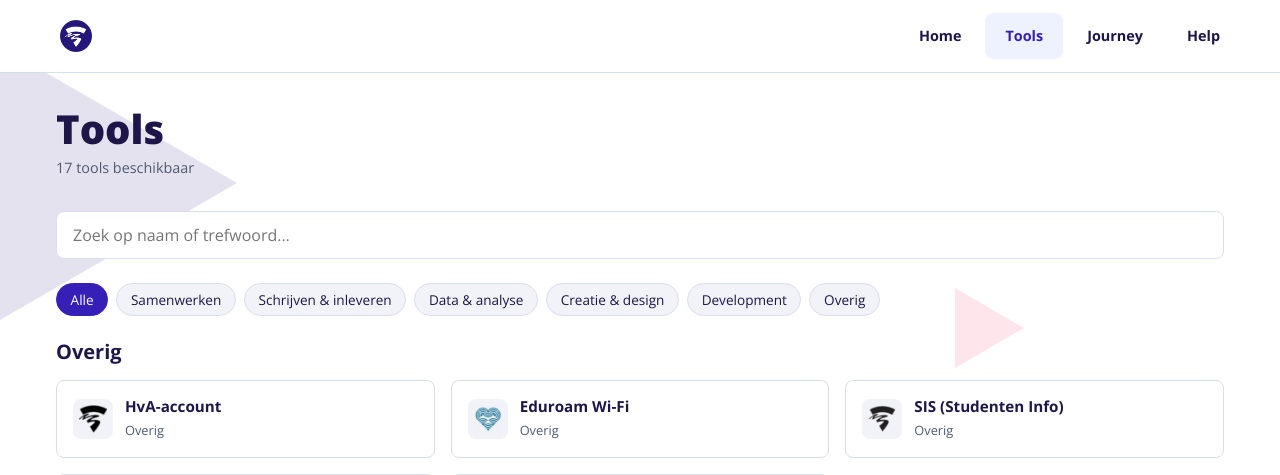
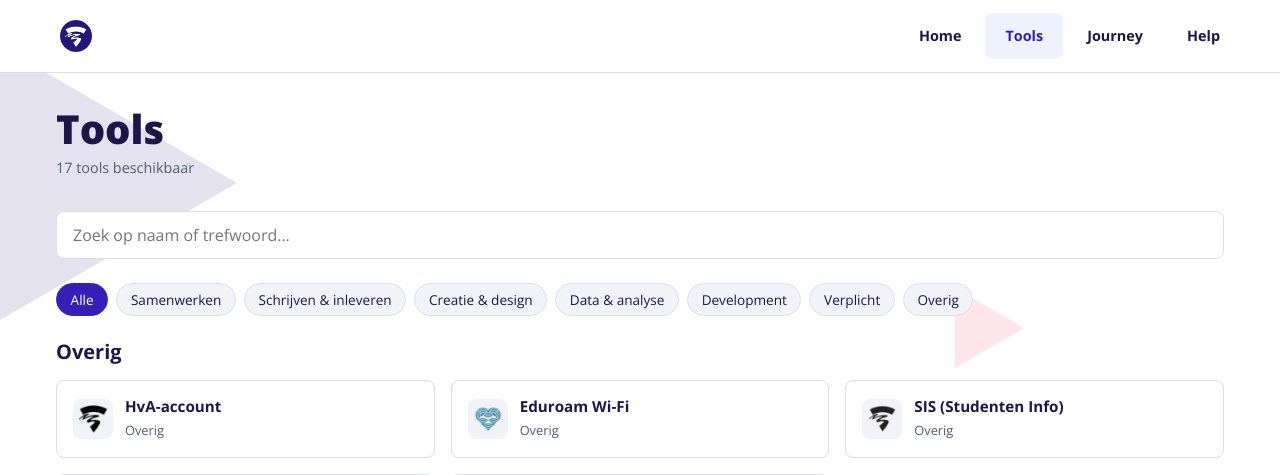
Before and after one commit to TBSKR/student-hub, a Flask app: page /tools in a window 1280 px wide. Shown: the top 475 px of the page. Run offline with Flask 3, Linux system fonts and the light colour scheme.

Commit message:
Verplicht filter als toggle-pill toevoegen
- Verplicht pill toegevoegd aan filter-pills rij
- Staat links van Overig via loop.last
- Creatie & design voor Data & analyse gezet

```diff
--- a/app/templates/tools/index.html
+++ b/app/templates/tools/index.html
@@ -13,6 +13,7 @@
   <div class="filter-pills">
     <button class="filter-pill active" data-categorie="alle" type="button">Alle</button>
     {% for key, label in categorieen.items() %}
+    {% if loop.last %}<button class="filter-pill" id="filter-verplicht" type="button">Verplicht</button>{% endif %}
     <button class="filter-pill" data-categorie="{{ label|lower }}" type="button">{{ label }}</button>
     {% endfor %}
   </div>
--- a/data/category-labels.seed.json
+++ b/data/category-labels.seed.json
@@ -1,8 +1,8 @@
 {
   "samenwerken": "Samenwerken",
   "schrijven": "Schrijven & inleveren",
+  "creatie": "Creatie & design",
   "data": "Data & analyse",
-  "creatie": "Creatie & design",
   "dev": "Development",
   "overig": "Overig"
 }
```
